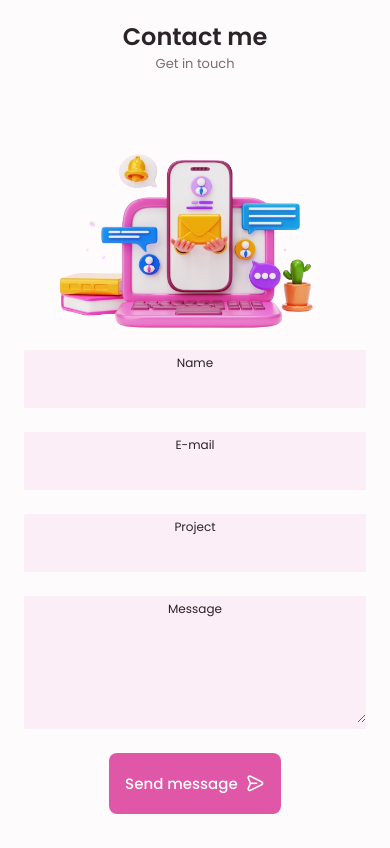
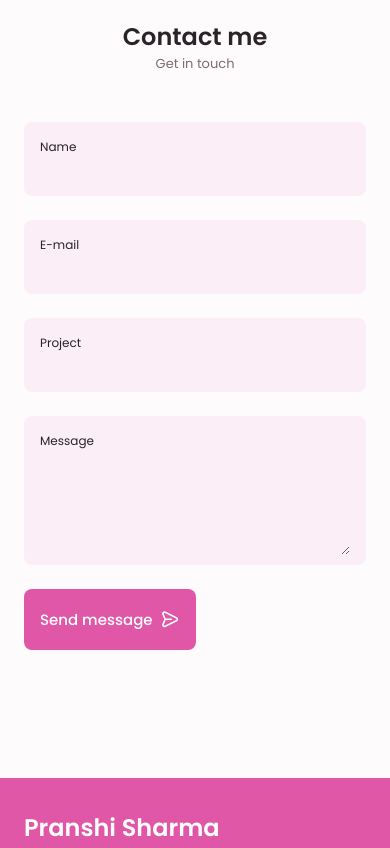
Before and after one commit to pranshii/PranshiPortfolio, a plain HTML site: page index.html in a window 390 px wide. Shown: the part 2100-2948 px from the top of the page. Drawn offline with nearby package versions, Linux system fonts and the light colour scheme.

Commit message:
Update styles.css

```diff
--- a/assets/css/styles.css
+++ b/assets/css/styles.css
@@ -536,27 +536,28 @@ font-weight: var(--font-medium);
 
 
 /********* CONTACT ME *********/
-/* Make the contact section responsive */
-@media screen and (max-width: 768px) {
-    .contact__container {
-        flex-direction: column; /* Stack elements vertically */
-        align-items: center;
-        row-gap: 1.5rem;
-    }
+.contact__container {
+    row-gap: 3rem;
+}
 
-  .contact__information {
-        flex-direction: column;
-        align-items: center;
-        text-align: center;
-    }
+.contact__information {
+    display: flex;
+    margin-bottom: var(--mb-2)
+}
 
 .contact__img {
-    width: 100%;
-    max-width: 400px;  /* Ensures it doesn't get too big on large screens */
-    height: auto;
+    width: 400px;
+    height: 300px;
     display: block;
-    margin: 0 auto;  /* Centers the image */
+    margin-left: -50px;
+    justify-content: center;
 }
+
+/* Hide image on mobile (screens smaller than 768px) */
+@media screen and (max-width: 768px) {
+    .contact__img {
+        display: none;  /* Hides the image on mobile */
+    }
 
 /* .contact__icon {
     font-size: 1.5rem;
@@ -576,11 +577,8 @@ font-weight: var(--font-medium);
 
 .contact__content {
     background-color: var(--input-color);
-/*     border-radius: .5rem; */
-/*     padding: .75rem 1rem .25rem; */
-    width: 100%;
-    max-width: 400px; /* Adjust based on your design */
-    margin: 0 auto; /* Center it */
+    border-radius: .5rem;
+    padding: .75rem 1rem .25rem;
 }
 
 .contact__label {
```
